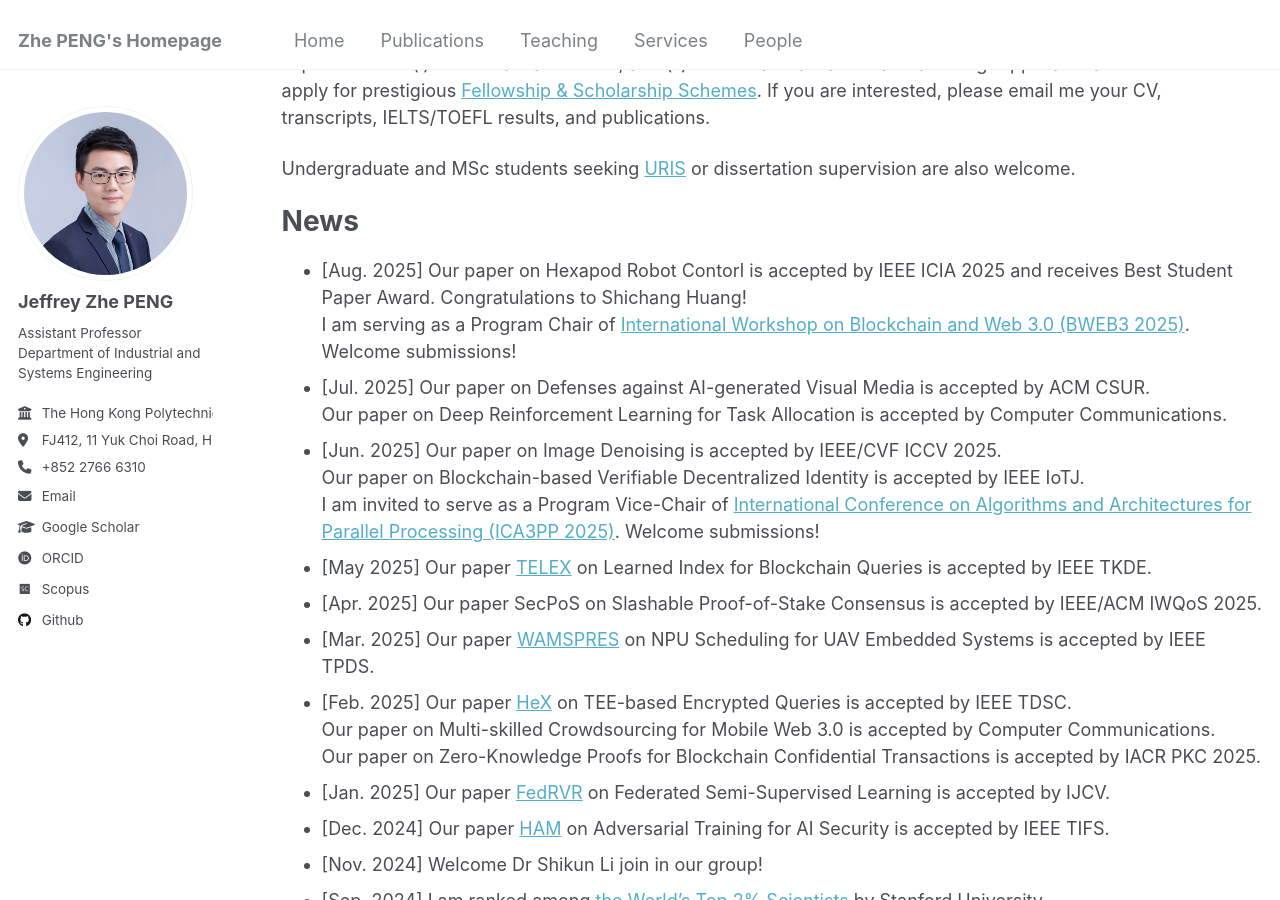
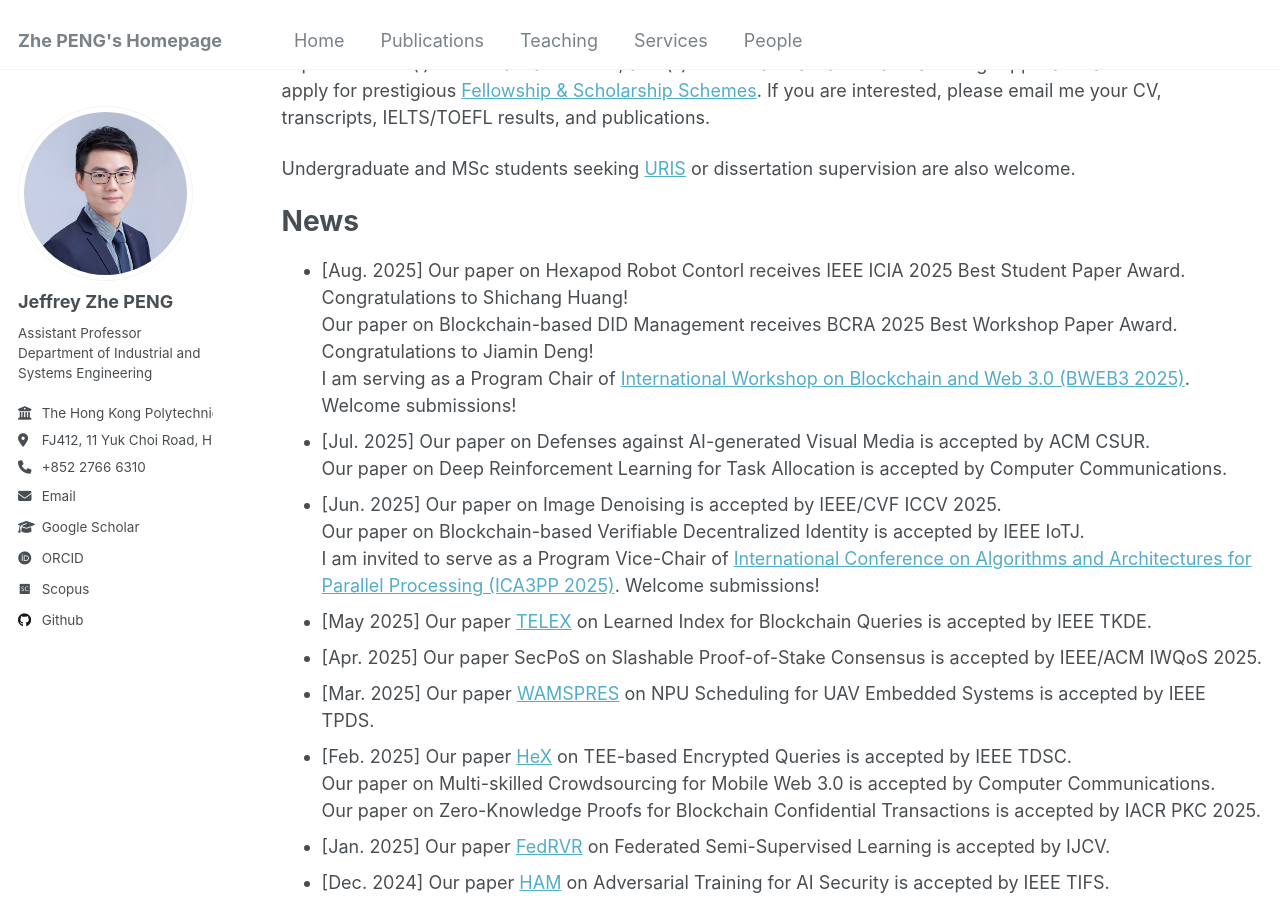
Before and after one commit to PENG-Zhe/peng-zhe.github.io, a Jekyll site: the page built from _pages/about.md, in a window 1280 px wide and 900 px high, scrolled down 652 px. Built offline with Jekyll 4.4.1, drawn with Linux system fonts in a browser that asks for light colours; some web fonts are replaced.

Commit message:
Update about.md

```diff
--- a/_pages/about.md
+++ b/_pages/about.md
@@ -26,7 +26,8 @@ Undergraduate and MSc students seeking [URIS](https://www.polyu.edu.hk/gs/ug-res
 
 # News
 <!-- -->
-- [Aug. 2025] Our paper on Hexapod Robot Contorl is accepted by IEEE ICIA 2025 and receives Best Student Paper Award. Congratulations to Shichang Huang! <br>
+- [Aug. 2025] Our paper on Hexapod Robot Contorl receives IEEE ICIA 2025 Best Student Paper Award. Congratulations to Shichang Huang! <br>
+Our paper on Blockchain-based DID Management receives BCRA 2025 Best Workshop Paper Award. Congratulations to Jiamin Deng! <br>
 I am serving as a Program Chair of <a href="https://bcra-conf.github.io/2025/program/panelBWEB3/" target="_blank">International Workshop on Blockchain and Web 3.0 (BWEB3 2025)</a>. Welcome submissions! <br>
 - [Jul. 2025] Our paper on Defenses against AI-generated Visual Media is accepted by ACM CSUR. <br>
 Our paper on Deep Reinforcement Learning for Task Allocation is accepted by Computer Communications.
```
